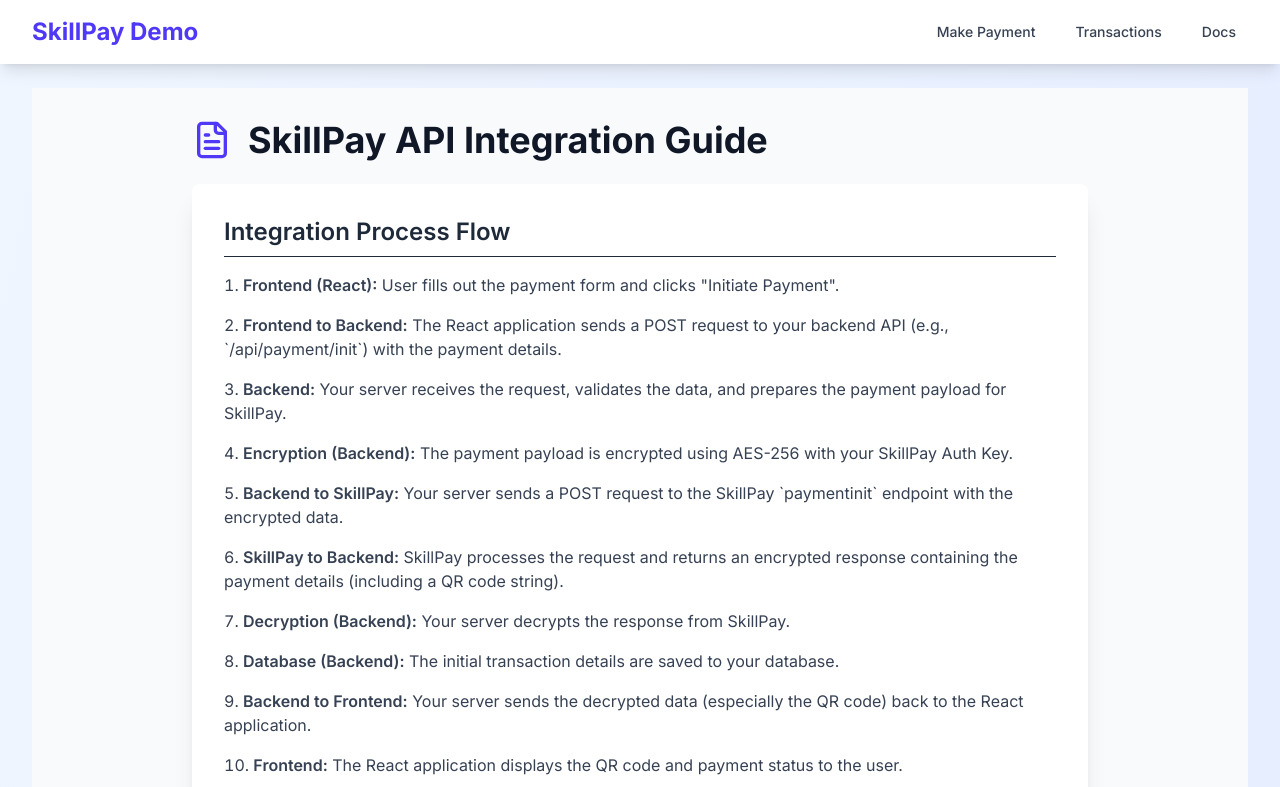
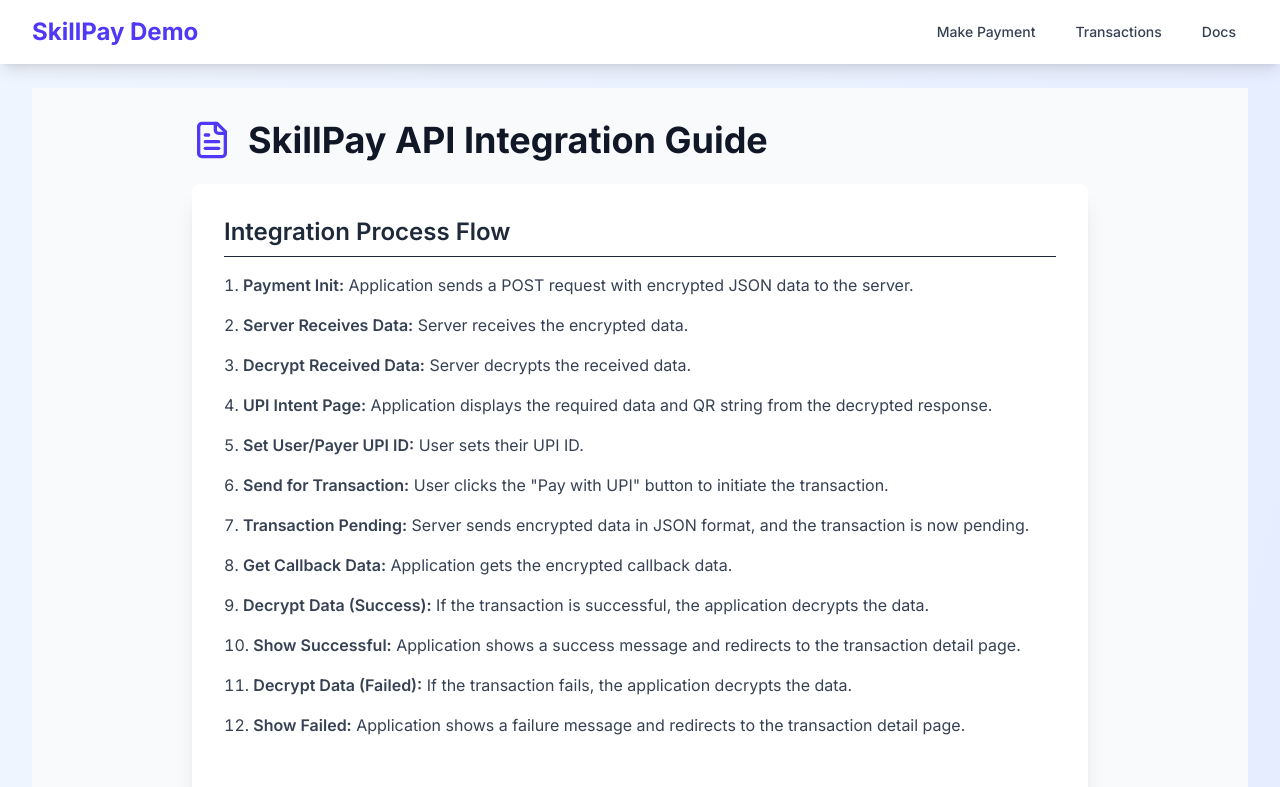
Before and after one commit to xtuae/skillpaydemo, a Next.js app: page /docs in a window 1280 px wide. Shown: the top 787 px of the page. Built offline with nearby package versions, Linux system fonts and the light colour scheme.

Commit message:
docs: update process flow in documentation

```diff
--- a/app/docs/page.tsx
+++ b/app/docs/page.tsx
@@ -20,43 +20,40 @@
                 </h2>
                 <ol className="list-decimal list-inside space-y-4 text-gray-700">
                   <li>
-                    <span className="font-semibold">Frontend (React):</span> User fills out the payment form and clicks "Initiate Payment".
+                    <span className="font-semibold">Payment Init:</span> Application sends a POST request with encrypted JSON data to the server.
                   </li>
                   <li>
-                    <span className="font-semibold">Frontend to Backend:</span> The React application sends a POST request to your backend API (e.g., `/api/payment/init`) with the payment details.
+                    <span className="font-semibold">Server Receives Data:</span> Server receives the encrypted data.
                   </li>
                   <li>
-                    <span className="font-semibold">Backend:</span> Your server receives the request, validates the data, and prepares the payment payload for SkillPay.
+                    <span className="font-semibold">Decrypt Received Data:</span> Server decrypts the received data.
                   </li>
                   <li>
-                    <span className="font-semibold">Encryption (Backend):</span> The payment payload is encrypted using AES-256 with your SkillPay Auth Key.
+                    <span className="font-semibold">UPI Intent Page:</span> Application displays the required data and QR string from the decrypted response.
                   </li>
                   <li>
-                    <span className="font-semibold">Backend to SkillPay:</span> Your server sends a POST request to the SkillPay `paymentinit` endpoint with the encrypted data.
+                    <span className="font-semibold">Set User/Payer UPI ID:</span> User sets their UPI ID.
                   </li>
                   <li>
-                    <span className="font-semibold">SkillPay to Backend:</span> SkillPay processes the request and returns an encrypted response containing the payment details (including a QR code string).
+                    <span className="font-semibold">Send for Transaction:</span> User clicks the "Pay with UPI" button to initiate the transaction.
                   </li>
                   <li>
-                    <span className="font-semibold">Decryption (Backend):</span> Your server decrypts the response from SkillPay.
+                    <span className="font-semibold">Transaction Pending:</span> Server sends encrypted data in JSON format, and the transaction is now pending.
                   </li>
                   <li>
-                    <span className="font-semibold">Database (Backend):</span> The initial transaction details are saved to your database.
+                    <span className="font-semibold">Get Callback Data:</span> Application gets the encrypted callback data.
                   </li>
                   <li>
-                    <span className="font-semibold">Backend to Frontend:</span> Your server sends the decrypted data (especially the QR code) back to the React application.
+                    <span className="font-semibold">Decrypt Data (Success):</span> If the transaction is successful, the application decrypts the data.
                   </li>
                   <li>
-                    <span className="font-semibold">Frontend:</span> The React application displays the QR code and payment status to the user.
+                    <span className="font-semibold">Show Successful:</span> Application shows a success message and redirects to the transaction detail page.
                   </li>
                   <li>
-                    <span className="font-semibold">Polling:</span> The frontend starts polling your backend (`/api/payment/status`) to check for payment completion.
-                  </li>
-                   <li>
-                    <span className="font-semibold">Callback:</span> Once the user completes the payment, SkillPay sends a POST request to your configured callback URL (`/api/payment/callback`) with the final transaction status.
+                    <span className="font-semibold">Decrypt Data (Failed):</span> If the transaction fails, the application decrypts the data.
                   </li>
                   <li>
-                    <span className="font-semibold">Backend:</span> Your callback handler decrypts the data, verifies the transaction, and updates the payment status in your database.
+                    <span className="font-semibold">Show Failed:</span> Application shows a failure message and redirects to the transaction detail page.
                   </li>
                 </ol>
               </section>
```
